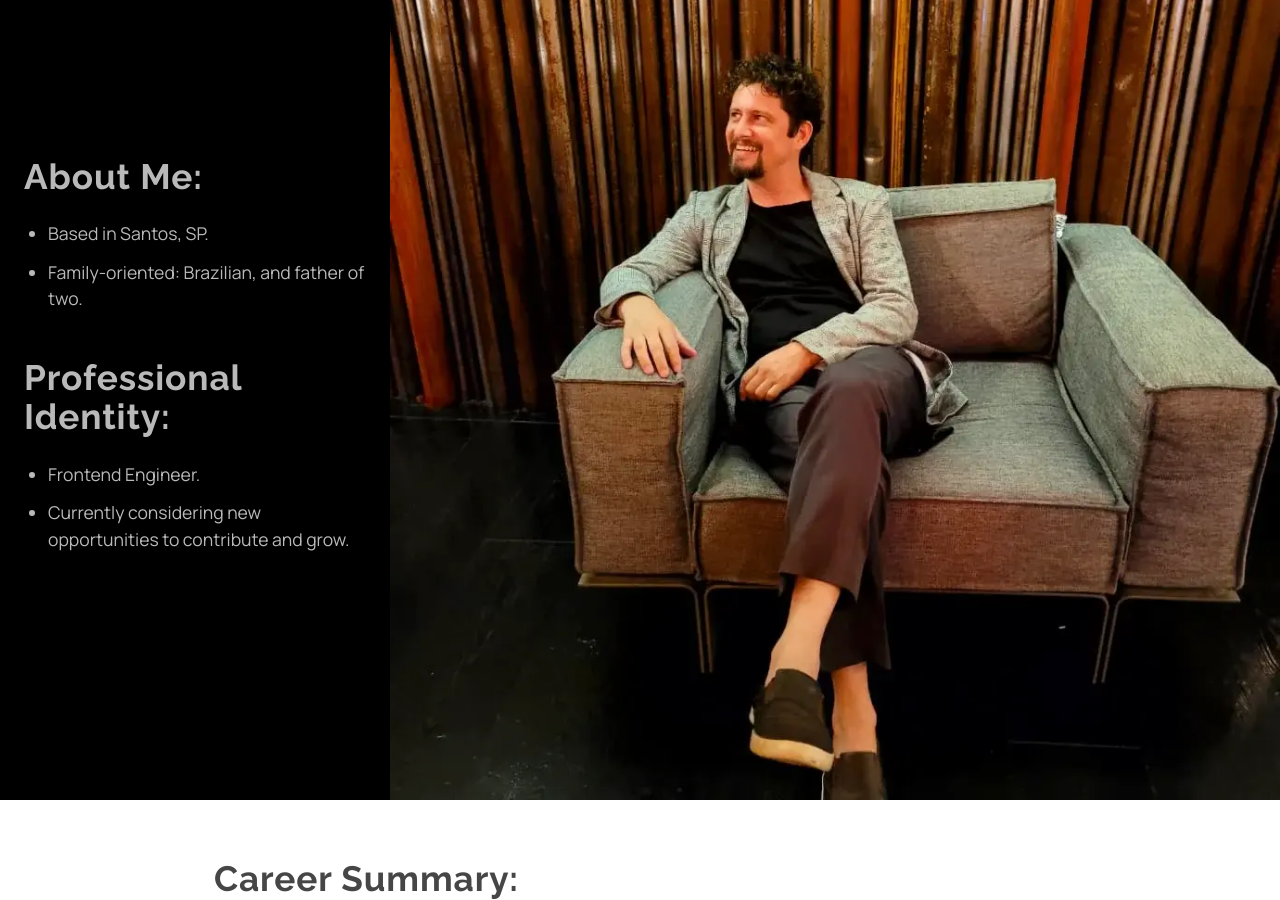
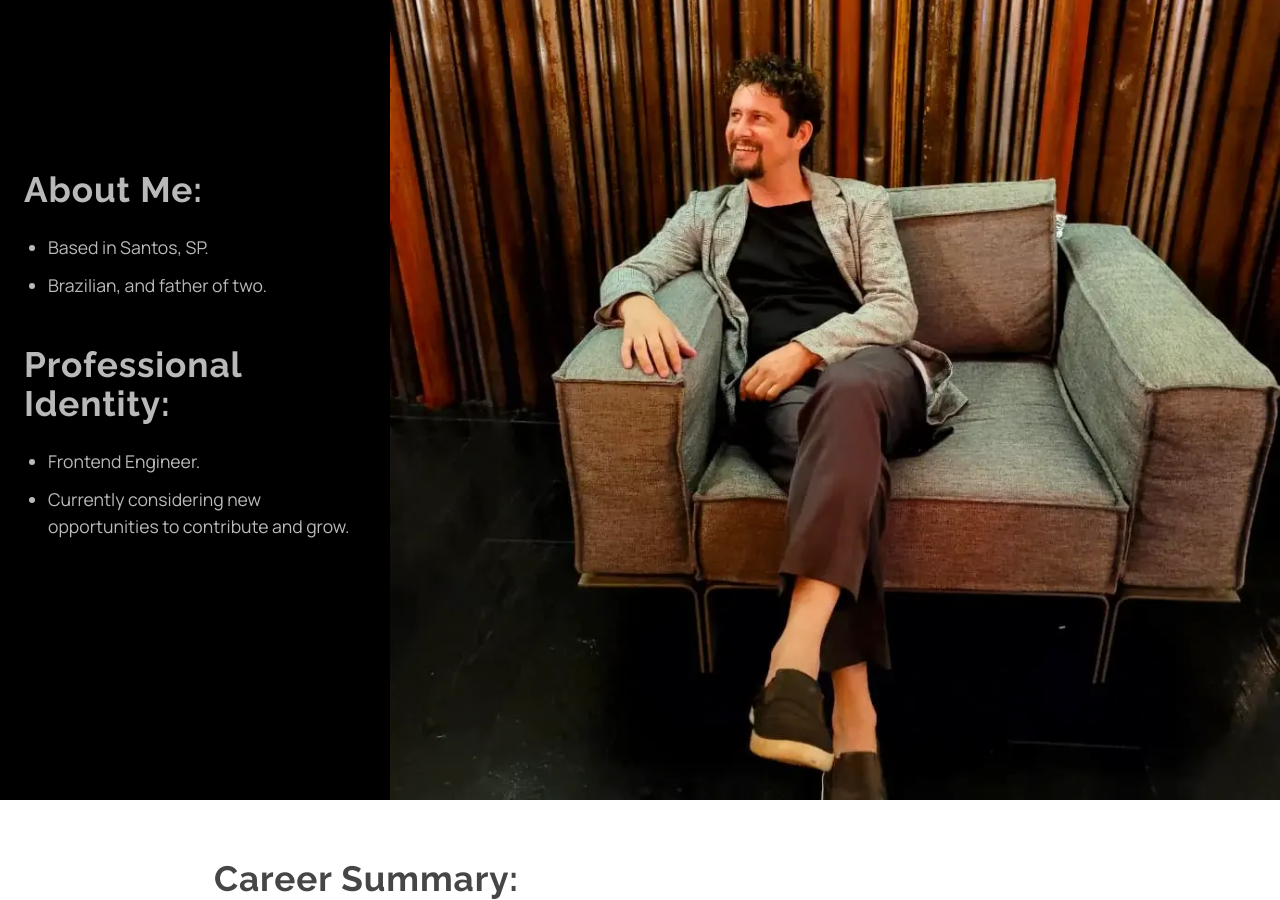
Before and after one commit to johnylab/johnylab.github.io, a Jekyll site: the page built from index.html, in a window 1280 px wide and 900 px high, scrolled down 1480 px. Built offline with Jekyll 4.4.1, drawn with Linux system fonts in a browser that asks for light colours.

Commit message:
remove Family oriented

```diff
--- a/index.html
+++ b/index.html
@@ -210,7 +210,7 @@ title: 'Johnylab: Elevating Web and Mobile Experiences 🚀'
       <h2>About Me:</h2>
       <ul>
         <li>Based in Santos, SP.</li>
-        <li>Family-oriented: Brazilian, and father of two.</li>
+        <li>Brazilian, and father of two.</li>
       </ul>
     </article>
 
```
